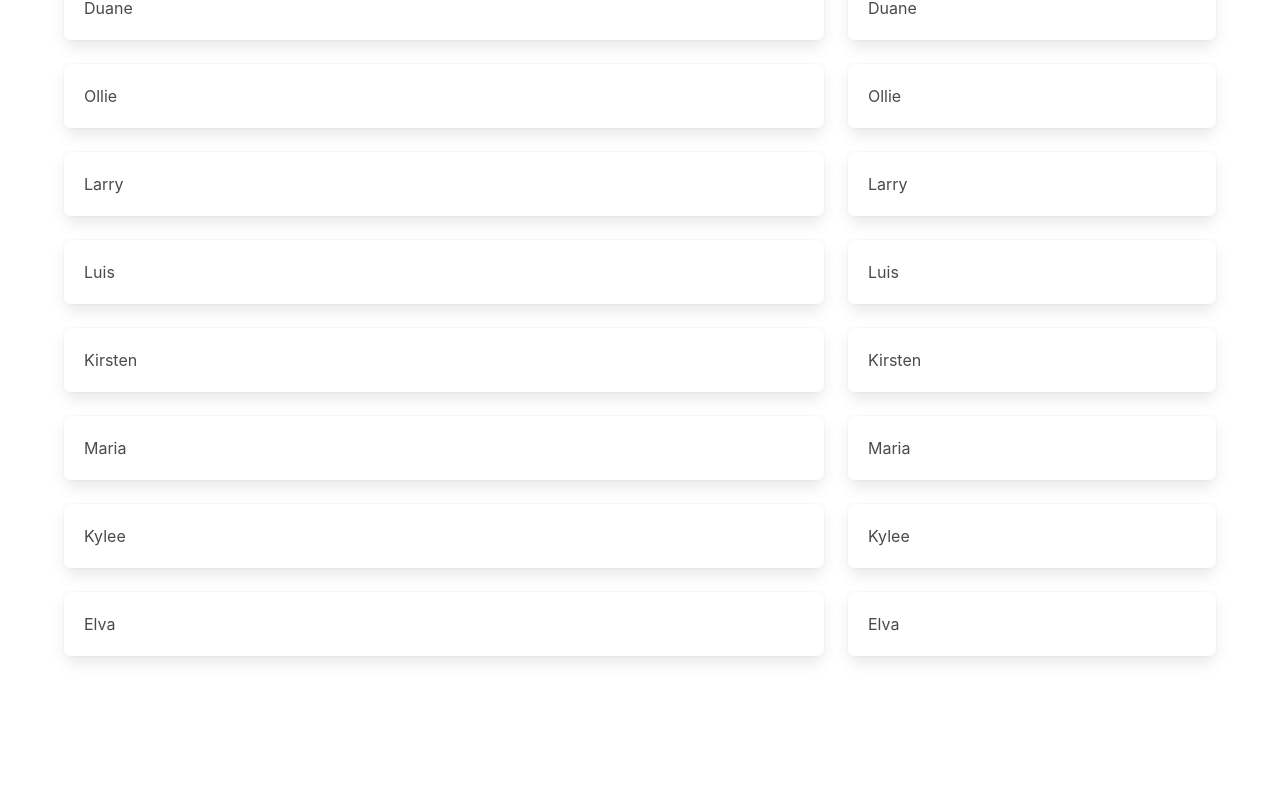
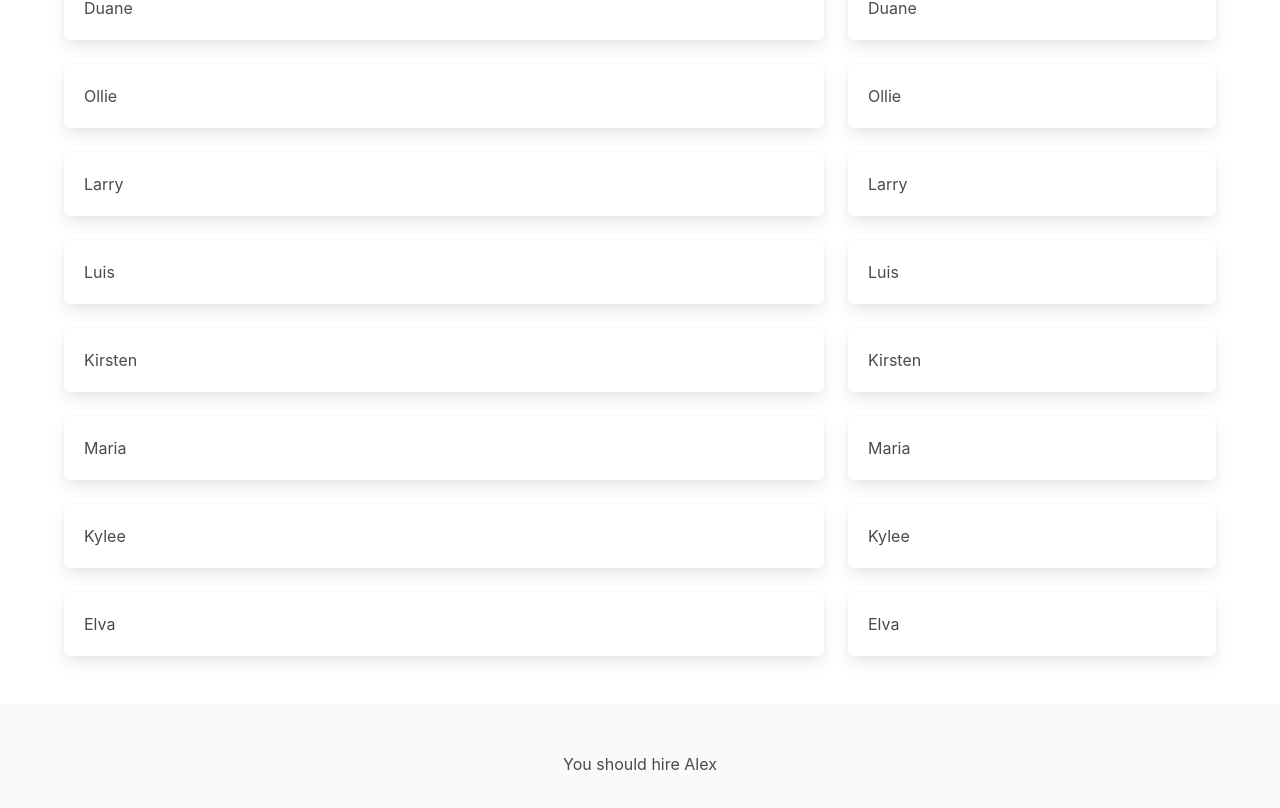
Before and after one commit to k1bs/stack-sports-challenge, a React (Create React App) app: page / in a window 1280 px wide. Shown: the part 898-1706 px from the top of the page. Before the commit the page ends 1602 px from the top, so only its background shows below. Built offline with nearby package versions, Linux system fonts and the light colour scheme.

Commit message:
remove unneccessary file extensions in import

```diff
--- a/src/App.js
+++ b/src/App.js
@@ -1,6 +1,7 @@
 import React, { Component } from 'react'
-import Header from './components/Header.jsx'
-import RosterContainer from './components/RosterContainer.jsx'
+import Header from './components/Header'
+import Footer from './components/Footer'
+import RosterContainer from './components/RosterContainer'
 
 class App extends Component {
   render () {
@@ -8,6 +9,7 @@
       <div className='App'>
         <Header />
         <RosterContainer />
+        <Footer />
       </div>
     )
   }
```
